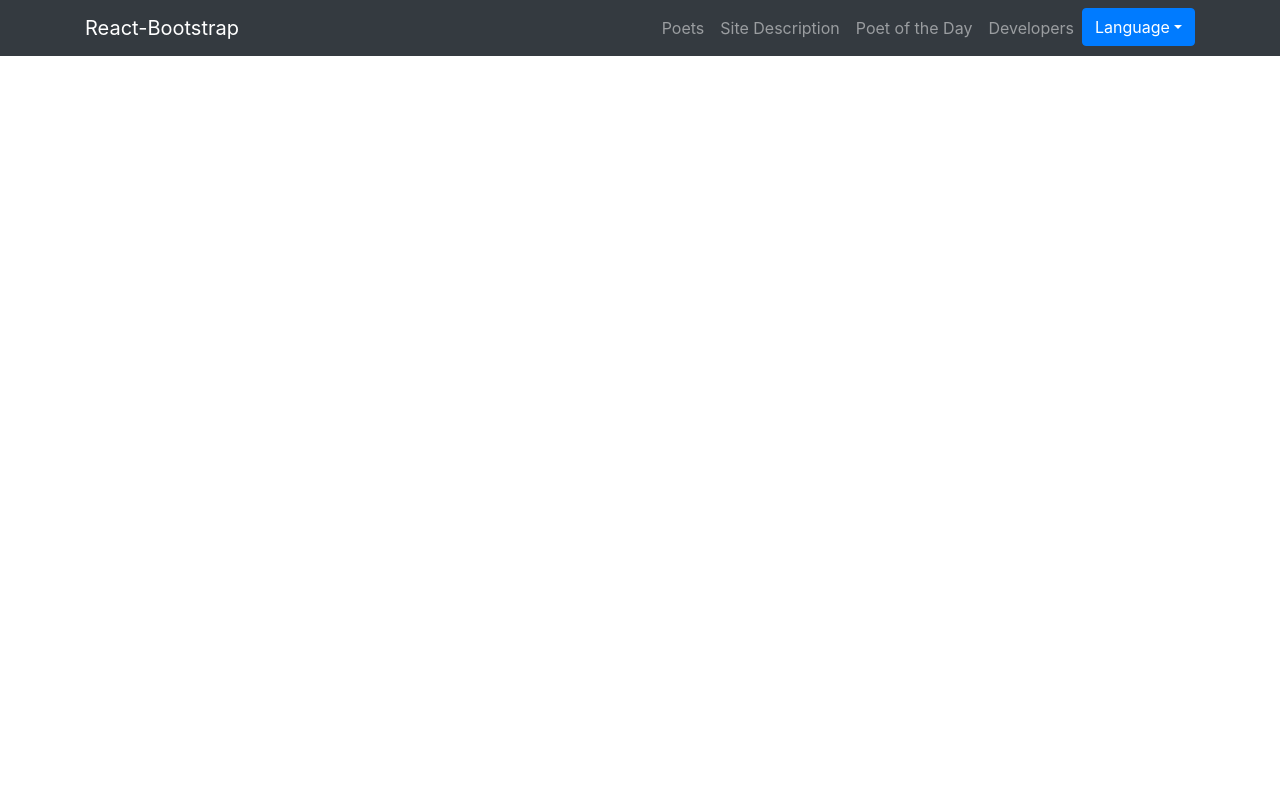
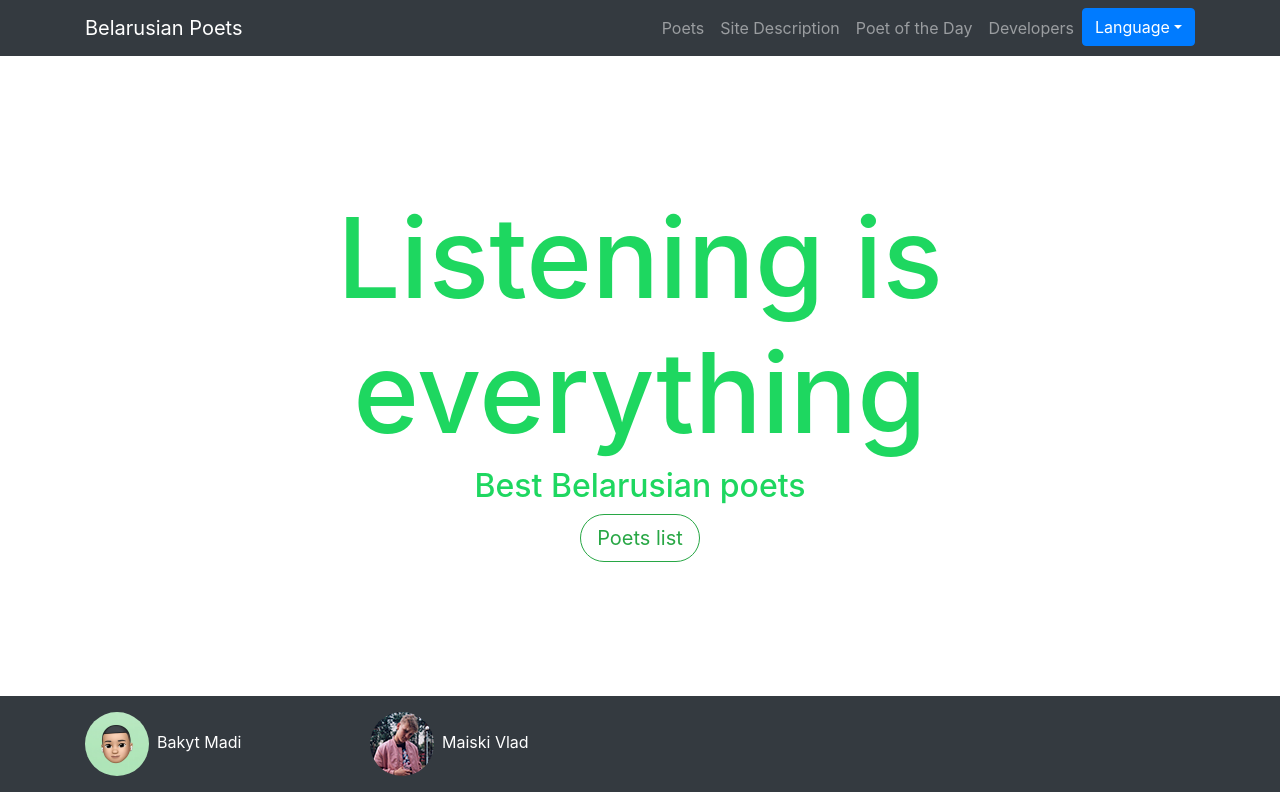
Before and after one commit to madopew/rpi-lab3, a React (Create React App) app: page / in a window 1280 px wide. Built offline with nearby package versions, Linux system fonts and the light colour scheme.

Commit message:
Add landing

```diff
--- a/public/index.html
+++ b/public/index.html
@@ -6,7 +6,7 @@
     <meta name="viewport" content="width=device-width, initial-scale=1" />
     <meta name="theme-color" content="#000000" />
     <link rel="manifest" href="%PUBLIC_URL%/manifest.json" />
-    <title>Laboratory 3</title>
+    <title>Belarusian Poets</title>
 </head>
 
 <body>
--- a/public/locales/en/translation.json
+++ b/public/locales/en/translation.json
@@ -5,5 +5,12 @@
         "desc": "Site Description",
         "daily": "Poet of the Day",
         "devs": "Developers"
+    },
+
+    "landing": {
+        "label": "Listening is everything",
+        "title": "Best Belarusian poets",
+        "button": "Poets list"
     }
+
 }
--- a/src/components/Home.js
+++ b/src/components/Home.js
@@ -1,16 +1,18 @@
 import React from "react";
-import { Navbar, Nav, Container, Dropdown } from "react-bootstrap";
+import { Navbar, Nav, Container, Dropdown, Row, Button, Image, Col } from "react-bootstrap";
 import 'bootstrap/dist/css/bootstrap.min.css';
 import { useLanguage } from "./Hooks"
+import "./home.css";
+import { Link } from "react-router-dom";
 
 function Home() {
-    const [ t, setLang ] = useLanguage();
+    const [t, setLang] = useLanguage();
 
     return (
-        <div className="home-container">
+        <>
             <Navbar collapseOnSelect expand="lg" bg="dark" variant="dark">
                 <Container fluid="md">
-                    <Navbar.Brand href="/">React-Bootstrap</Navbar.Brand>
+                    <Navbar.Brand href="/">Belarusian Poets</Navbar.Brand>
                     <Navbar.Toggle aria-controls="responsive-navbar-nav" />
                     <Navbar.Collapse id="responsive-navbar-nav">
                         <Nav className="ml-auto">
@@ -23,15 +25,47 @@ function Home() {
                                     Language
                                 </Dropdown.Toggle>
                                 <Dropdown.Menu>
-                                    <Dropdown.Item onClick={ () => setLang("ru") }>Русский</Dropdown.Item>
-                                    <Dropdown.Item onClick={ () => setLang("en") }>English</Dropdown.Item>
+                                    <Dropdown.Item onClick={() => setLang("ru")}>Русский</Dropdown.Item>
+                                    <Dropdown.Item onClick={() => setLang("en")}>English</Dropdown.Item>
                                 </Dropdown.Menu>
                             </Dropdown>
                         </Nav>
                     </Navbar.Collapse>
                 </Container>
             </Navbar>
-        </div>
+            <Container style={{ height: "80vh", color: "#1ed760" }} fluid="lg" className="d-flex flex-column justify-content-center">
+                <Row className="justify-content-center">
+                    <h1 className="big-heading text-center">
+                        {t("landing.label")}
+                    </h1>
+                </Row>
+                <Row className="justify-content-center">
+                    <h2 className="text-center">
+                        {t("landing.title")}
+                    </h2>
+                </Row>
+                <Row className="justify-content-center">
+                    <Button className="rounded-pill btn-lg" variant="outline-success">
+                        {t("landing.button")}
+                    </Button>{' '}
+                </Row>
+            </Container>
+
+            <Container style={{ height: "12vh", color: "gray" }} fluid className="bg-dark">
+                <Container fluid="md" className="h-100">
+                    <Row className="h-100 d-flex align-items-center" xs={2} md={4} lg={8}>
+                        <Col className="">
+                            <Image className="mr-2" src="/res/madi-icon.png" roundedCircle />
+                            <Link style={{color: "white" }} className="mb-0" to="github.com">Bakyt Madi</Link>
+                        </Col>
+                        <Col className="">
+                            <Image className="mr-2" src="/res/vlad-icon.png" roundedCircle />
+                            <Link style={{color: "white" }} className="mb-0" to="github.com">Maiski Vlad</Link>
+                        </Col>
+                    </Row>
+                </Container>
+            </Container>
+        </>
     );
 }
 
--- /dev/null
+++ b/src/components/home.css
@@ -0,0 +1,9 @@
+.big-heading {
+    font-size: 7rem;
+}
+
+@media(max-width: 610px) {
+    .big-heading {
+        font-size: 4rem;
+    }
+}
```
Also changed, not shown: public/locales/ru/translation.json (+7 -0 lines), public/res/madi-icon.png (added), public/res/vlad-icon.png (added).
